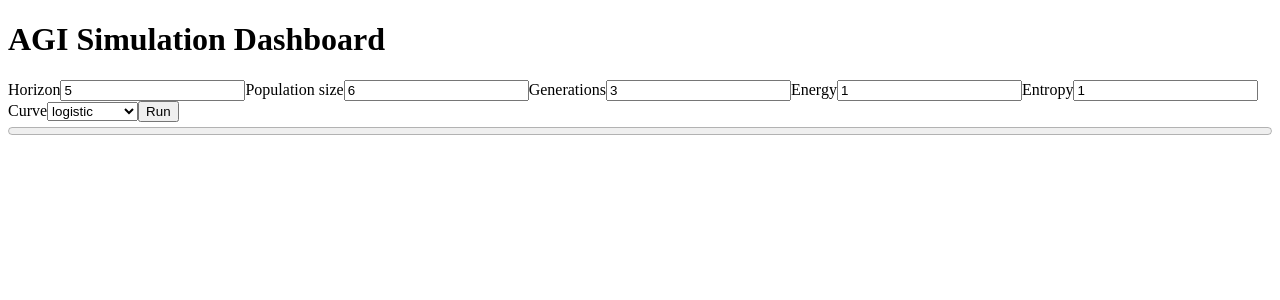
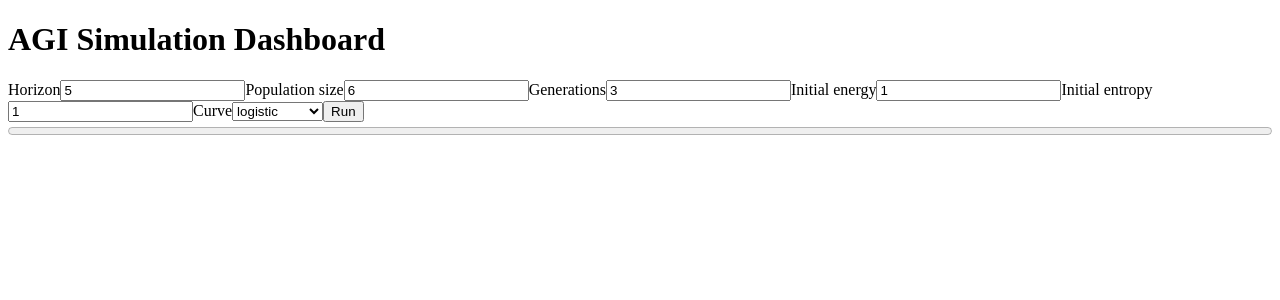
Before and after one commit to vishalbelsare/AGI-Alpha-Agent-v0, a React (Vite) app in the folder src/interface/web_client/: page / in a window 1280 px wide. Shown: the top 300 px of the page. Built offline with nearby package versions, Linux system fonts and the light colour scheme; no server answers.

Commit message:
feat: expose energy and entropy settings

```diff
--- a/src/interface/web_client/src/main.tsx
+++ b/src/interface/web_client/src/main.tsx
@@ -161,7 +161,7 @@ function Dashboard() {
           />
         </label>
         <label>
-          Energy
+          Initial energy
           <input
             type="number"
             step="any"
@@ -170,7 +170,7 @@ function Dashboard() {
           />
         </label>
         <label>
-          Entropy
+          Initial entropy
           <input
             type="number"
             step="any"
```
Also changed, not shown: 3 other files (tests, documents, lock files or other folders).
